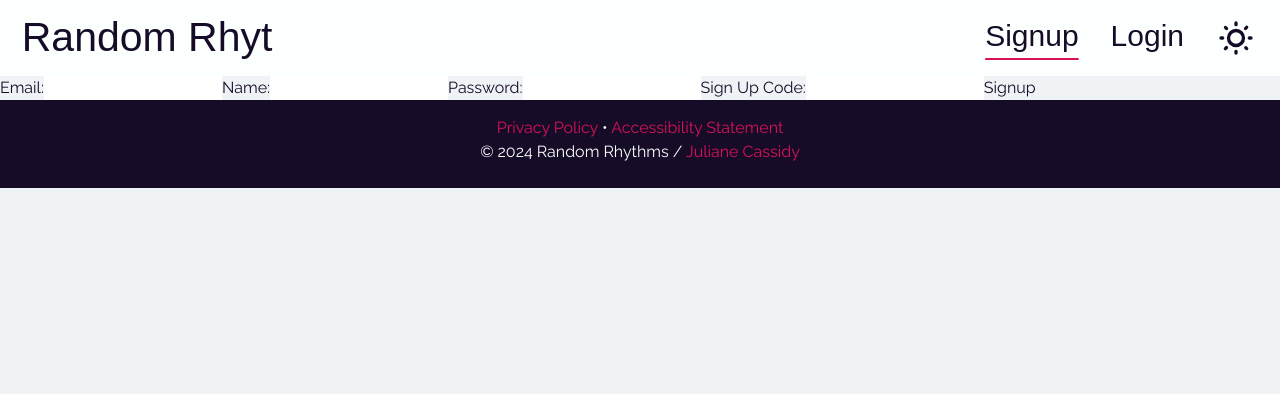
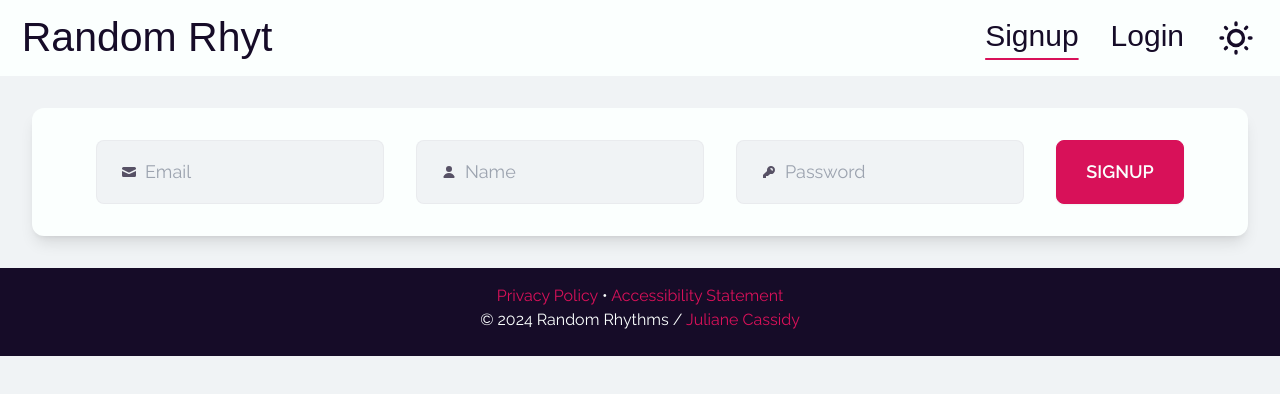
Before and after one commit to julianecassidy/randomrhythms, a React (Vite) app: page /signup in a window 1280 px wide. Shown: the top 394 px of the page. Built offline with nearby package versions, Linux system fonts and the light colour scheme; a web font is replaced by a local one.

Commit message:
work on styling

```diff
--- a/src/concerts/ConcertList.tsx
+++ b/src/concerts/ConcertList.tsx
@@ -49,7 +49,7 @@ function ConcertList({ concerts }: ConcertListProps) {
             </div>
             {!displayConcerts.length
             ? <div className="ConcertList-no-concerts mx-8">
-                Search for concerts. Not seeing any results? Try changing your search.
+                Not seeing any results? Try changing the search or updating the filters.
             </div>
             :<div
                 className="ConcertList-concerts mt-8 lg:mt-0 mx-8 flex flex-wrap
--- a/src/concerts/Concerts.tsx
+++ b/src/concerts/Concerts.tsx
@@ -43,7 +43,7 @@ function Concerts() {
     }
 
     return (
-        <div id="Concerts" className="bg-neutral py-8 px-4 sm:px-8">
+        <div id="Concerts" className="bg-neutral mb-32 py-8 px-4 sm:px-8">
             <SearchBox search={search} />
             {
                 concertData.isLoading
--- a/src/concerts/RandomConcert.tsx
+++ b/src/concerts/RandomConcert.tsx
@@ -112,7 +112,7 @@ function RandomConcert() {
     }
 
     return (
-        <div id="RandomConcert" className="bg-neutral py-8 px-4 sm:px-8">
+        <div id="RandomConcert" className="bg-neutral mb-16 py-8 px-4 sm:px-8">
             <RandomConcertForm
                 initialFormData={searchData}
                 search={getRandomConcert}
--- a/src/index.css
+++ b/src/index.css
@@ -8,7 +8,7 @@
   }
   body {
     @apply flex min-h-[100svh] flex-col bg-neutral font-body text-base text-base-100
-    selection:bg-secondary selection:bg-opacity-70;
+    mb-4 relative selection:bg-secondary selection:bg-opacity-70;
   }
 
   h1, h2, h3, h4, h5, h6 {
--- a/src/layout/NavBar.tsx
+++ b/src/layout/NavBar.tsx
@@ -1,5 +1,4 @@
 import { Link, NavLink } from 'react-router-dom';
-import logo from '/8thNote.svg';
 import { User } from '../types';
 import { MouseEventHandler, useState, useEffect } from 'react';
 import "@layout/NavBar.css";
@@ -28,6 +27,8 @@ function NavBar({ currentUser, logout }: NavBarProps) {
     const toggleTheme = () => {
         setTheme(theme === 'dark' ? 'light' : 'dark');
     };
+
+    const [sidebar, setSidebar] = useState()
 
     // initially set the theme and "listen" for changes to apply them to the HTML tag
     useEffect(() => {
--- a/src/users/Login.tsx
+++ b/src/users/Login.tsx
@@ -61,29 +61,42 @@ function Login({ login }: LoginProps) {
     };
 
     return (
-        <form className="Login" onSubmit={handleSubmit}>
-            <label>Email:</label>
-            <input
-                type="text"
-                name="email"
-                value={formData.email}
-                onChange={handleChange}
-            />
-            <label>Password:</label>
-            <input
-                type="password"
-                name="password"
-                value={formData.password}
-                onChange={handleChange}
-            />
+        <div id="Login" className="mx-8 mt-8 mb-32 bg-base-200 rounded-xl shadow-lg">
+            <form
+                id="Login-form"
+                className="flex flex-wrap lg:flex-nowrap justify-center gap-8 p-8"
+                onSubmit={handleSubmit}>
+                <label
+                    className="input input-lg input-bordered bg-[#F0F3F5]
+                    text-[#160C28] flex items-center
+                    gap-2 w-full lg:w-1/3">
+                    <svg xmlns="http://www.w3.org/2000/svg" viewBox="0 0 16 16" fill="currentColor" className="w-4 h-4 opacity-70"><path d="M2.5 3A1.5 1.5 0 0 0 1 4.5v.793c.026.009.051.02.076.032L7.674 8.51c.206.1.446.1.652 0l6.598-3.185A.755.755 0 0 1 15 5.293V4.5A1.5 1.5 0 0 0 13.5 3h-11Z" /><path d="M15 6.954 8.978 9.86a2.25 2.25 0 0 1-1.956 0L1 6.954V11.5A1.5 1.5 0 0 0 2.5 13h11a1.5 1.5 0 0 0 1.5-1.5V6.954Z" /></svg>
+                    <input type="text" name="email" className="grow" placeholder="Email" value={formData.email} onChange={handleChange} />
+                </label>
+                <label
+                    className="input input-lg input-bordered bg-[#F0F3F5]
+                    text-[#160C28] flex items-center
+                    gap-2 w-full lg:w-1/3">
+                    <svg xmlns="http://www.w3.org/2000/svg" viewBox="0 0 16 16" fill="currentColor" className="w-4 h-4 opacity-70"><path fillRule="evenodd" d="M14 6a4 4 0 0 1-4.899 3.899l-1.955 1.955a.5.5 0 0 1-.353.146H5v1.5a.5.5 0 0 1-.5.5h-2a.5.5 0 0 1-.5-.5v-2.293a.5.5 0 0 1 .146-.353l3.955-3.955A4 4 0 1 1 14 6Zm-4-2a.75.75 0 0 0 0 1.5.5.5 0 0 1 .5.5.75.75 0 0 0 1.5 0 2 2 0 0 0-2-2Z" clipRule="evenodd" /></svg>
+                    <input type="password" name="password" className="grow" placeholder="Password" value={formData.password} onChange={handleChange} />
+                </label>
 
-            {formErrors.length
-                ? <Alert messages={formErrors} />
-                : null
-            }
 
-            <input type="submit" value="Login" />
-        </form>
+                {formErrors.length
+                    ? <Alert messages={formErrors} />
+                    : null
+                }
+
+                <input
+                    className="btn btn-lg btn-block lg:w-32 btn-primary
+                            text-primary-content uppercase
+                            transition duration-200 ease-in
+                            hover:btn-secondary"
+                    type="submit"
+                    value="Login"
+                />
+            </form>
+        </div>
     )
 }
 
--- a/src/users/Signup.tsx
+++ b/src/users/Signup.tsx
@@ -37,7 +37,7 @@ function Signup({ signup }: SignupProps) {
         name: "",
         code: "",
     });
-    const [formErrors, setFormErrors ] = useState<Array<string>>([]);
+    const [formErrors, setFormErrors] = useState<Array<string>>([]);
     const navigate = useNavigate();
 
     console.debug("Signup", formData, formErrors);
@@ -56,7 +56,7 @@ function Signup({ signup }: SignupProps) {
 
     /** Handle form submit. */
     async function handleSubmit(evt: React.FormEvent) {
-        evt.preventDefault()
+        evt.preventDefault();
 
         const { email, password, name, code } = formData;
 
@@ -69,45 +69,50 @@ function Signup({ signup }: SignupProps) {
     };
 
     return (
-        <form className="Signup" onSubmit={handleSubmit}>
-            <label>Email:</label>
-            <input
-                type="text"
-                name="email"
-                value={formData.email}
-                onChange={handleChange}
-            />
-            <label>Name:</label>
-            <input
-                type="text"
-                name="name"
-                value={formData.name}
-                maxLength={20}
-                onChange={handleChange}
-            />
-            <label>Password:</label>
-            <input
-                type="password"
-                name="password"
-                value={formData.password}
-                onChange={handleChange}
-            />
-            <label>Sign Up Code:</label>
-            <input
-                type="text"
-                name="code"
-                value={formData.code}
-                onChange={handleChange}
-            />
+        <div id="Signup" className="mx-8 my-8 bg-base-200 rounded-xl shadow-lg">
+            <form
+                id="Signup-form"
+                className="flex flex-wrap lg:flex-nowrap justify-center gap-8 p-8"
+                onSubmit={handleSubmit}>
+                <label
+                    className="input input-lg input-bordered bg-[#F0F3F5]
+                    text-[#160C28] flex items-center
+                    gap-2 w-full lg:w-1/4">
+                    <svg xmlns="http://www.w3.org/2000/svg" viewBox="0 0 16 16" fill="currentColor" className="w-4 h-4 opacity-70"><path d="M2.5 3A1.5 1.5 0 0 0 1 4.5v.793c.026.009.051.02.076.032L7.674 8.51c.206.1.446.1.652 0l6.598-3.185A.755.755 0 0 1 15 5.293V4.5A1.5 1.5 0 0 0 13.5 3h-11Z" /><path d="M15 6.954 8.978 9.86a2.25 2.25 0 0 1-1.956 0L1 6.954V11.5A1.5 1.5 0 0 0 2.5 13h11a1.5 1.5 0 0 0 1.5-1.5V6.954Z" /></svg>
+                    <input type="text" name="email" className="grow" placeholder="Email" value={formData.email} onChange={handleChange} />
+                </label>
+                <label
+                    className="input input-lg input-bordered bg-[#F0F3F5]
+                    text-[#160C28] flex items-center
+                    gap-2 w-full lg:w-1/4">
+                    <svg xmlns="http://www.w3.org/2000/svg" viewBox="0 0 16 16" fill="currentColor" className="w-4 h-4 opacity-70"><path d="M8 8a3 3 0 1 0 0-6 3 3 0 0 0 0 6ZM12.735 14c.618 0 1.093-.561.872-1.139a6.002 6.002 0 0 0-11.215 0c-.22.578.254 1.139.872 1.139h9.47Z" /></svg>
+                    <input type="text" name="name" className="grow" placeholder="Name" value={formData.name} onChange={handleChange} />
+                </label>
+                <label
+                    className="input input-lg input-bordered bg-[#F0F3F5]
+                    text-[#160C28] flex items-center
+                    gap-2 w-full lg:w-1/4">
+                    <svg xmlns="http://www.w3.org/2000/svg" viewBox="0 0 16 16" fill="currentColor" className="w-4 h-4 opacity-70"><path fillRule="evenodd" d="M14 6a4 4 0 0 1-4.899 3.899l-1.955 1.955a.5.5 0 0 1-.353.146H5v1.5a.5.5 0 0 1-.5.5h-2a.5.5 0 0 1-.5-.5v-2.293a.5.5 0 0 1 .146-.353l3.955-3.955A4 4 0 1 1 14 6Zm-4-2a.75.75 0 0 0 0 1.5.5.5 0 0 1 .5.5.75.75 0 0 0 1.5 0 2 2 0 0 0-2-2Z" clipRule="evenodd" /></svg>
+                    <input type="password" name="password" className="grow" placeholder="Password" value={formData.password} onChange={handleChange} />
+                </label>
+
 
                 {formErrors.length
                     ? <Alert messages={formErrors} />
                     : null
                 }
 
-            <input type="submit" value="Signup" />
+                <input
+                    className="btn btn-lg btn-block lg:w-32 btn-primary
+                            text-primary-content uppercase
+                            transition duration-200 ease-in
+                            hover:btn-secondary"
+                    type="submit"
+                    value="Signup"
+                />
             </form>
-    )
+        </div>
+    );
 }
 
 export default Signup;
--- a/tsconfig.json
+++ b/tsconfig.json
@@ -2,7 +2,7 @@
   "compilerOptions": {
     "target": "ES2020",
     "useDefineForClassFields": true,
-    "lib": ["ES2020", "DOM", "DOM.Iterable"],
+    "lib": ["ES2021", "DOM", "DOM.Iterable"],
     "module": "ESNext",
     "skipLibCheck": true,
 
```
Also changed, not shown: src/helpers/api.ts (+6 -4 lines). Lines whose indentation alone changed are shown as unchanged.
